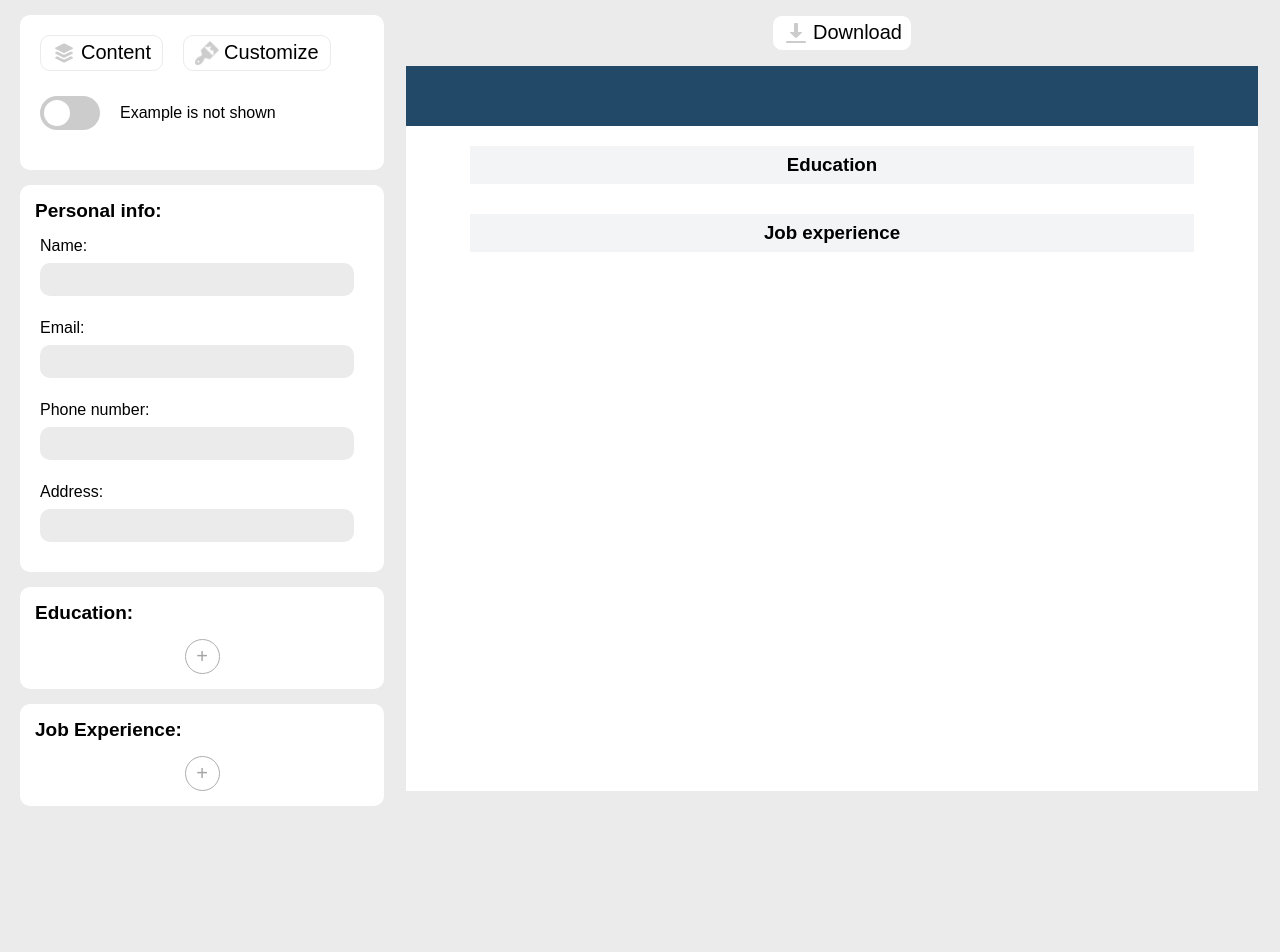
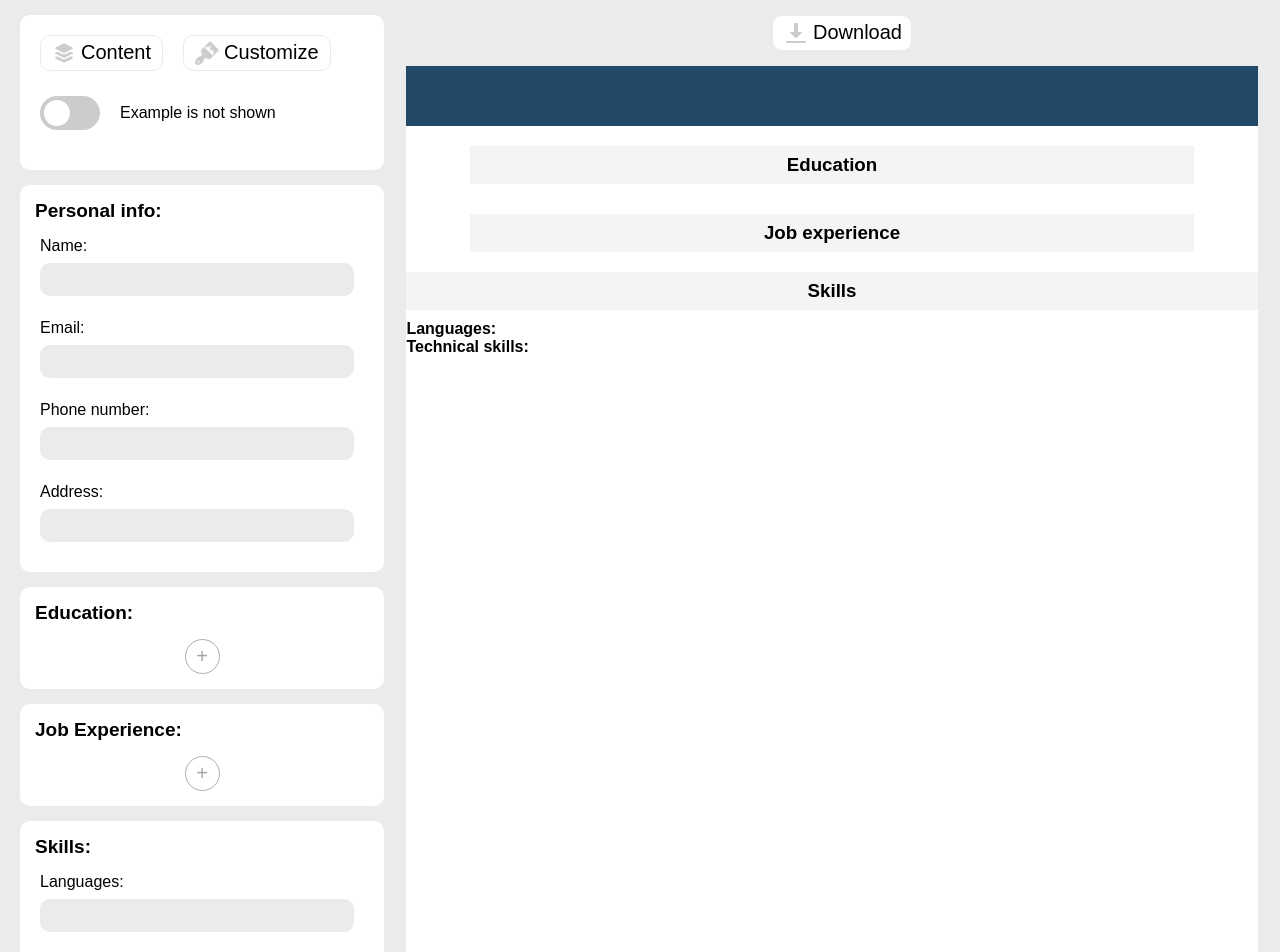
Before and after one commit to vasenkom/CV-maker, a React (Vite) app in the folder cvMaker/: page / in a window 1280 px wide. Shown: the top 952 px of the page. Before the commit the page ends 806 px from the top, so only its background shows below. Built offline with nearby package versions, Linux system fonts and the light colour scheme.

Commit message:
add Skills form

```diff
--- a/cvMaker/src/components/CV.jsx
+++ b/cvMaker/src/components/CV.jsx
@@ -1,5 +1,6 @@
 export function CVprototype({
   personalInfo,
+  skills,
   educationList,
   saveFormData,
   currentEducation,
@@ -64,7 +65,9 @@ export function CVprototype({
                   <p>{currentEducation.location}</p>
                 </div>
                 <div id="column2">
-                  <p>{currentEducation.school}</p>
+                  <p>
+                    <b>{currentEducation.school}</b>
+                  </p>
                   <p>{currentEducation.degree}</p>
                 </div>
               </div>
@@ -83,7 +86,9 @@ export function CVprototype({
                         <p>{edu.location}</p>
                       </div>
                       <div id="column2">
-                        <p>{edu.school}</p>
+                        <p>
+                          <b>{edu.school}</b>
+                        </p>
                         <p>{edu.degree}</p>
                       </div>
                     </div>
@@ -102,7 +107,9 @@ export function CVprototype({
                   <p>{edu.location}</p>
                 </div>
                 <div id="column2">
-                  <p>{edu.school}</p>
+                  <p>
+                    <b>{edu.school}</b>
+                  </p>
                   <p>{edu.degree}</p>
                 </div>
               </div>
@@ -125,7 +132,9 @@ export function CVprototype({
                   <p>{currentJobInput.locationJob}</p>
                 </div>
                 <div id="column2">
-                  <p>{currentJobInput.companyName}</p>
+                  <p>
+                    <b>{currentJobInput.companyName}</b>
+                  </p>
                   <p>{currentJobInput.positionTitle}</p>
                   <p>{currentJobInput.descriptionJob}</p>
                 </div>
@@ -145,7 +154,9 @@ export function CVprototype({
                         <p>{job.locationJob}</p>
                       </div>
                       <div id="column2">
-                        <p>{job.companyName}</p>
+                        <p>
+                          <b>{job.companyName}</b>
+                        </p>
                         <p>{job.positionTitle}</p>
                         <p>{job.descriptionJob}</p>
                       </div>
@@ -165,13 +176,31 @@ export function CVprototype({
                   <p>{job.locationJob}</p>
                 </div>
                 <div id="column2">
-                  <p>{job.companyName}</p>
+                  <p>
+                    <b>{job.companyName}</b>
+                  </p>
                   <p>{job.positionTitle}</p>
                   <p>{job.descriptionJob}</p>
                 </div>
               </div>
             ))}
         </div>
+
+        <div id="skills">
+          <h3 className="header-text">Skills</h3>
+          <div className="skillsLine">
+            <p>
+              <b>Languages:</b>
+            </p>
+            <p>{skills.languages}</p>
+          </div>
+          <div className="skillsLine">
+            <p>
+              <b>Technical skills:</b>
+            </p>
+            <p>{skills.technicalSkills}</p>
+          </div>
+        </div>
       </div>
     </>
   );
--- /dev/null
+++ b/cvMaker/src/components/forms/SkillsForm.jsx
@@ -0,0 +1,34 @@
+import { Form } from "./form";
+
+export function SkillsForm({ skills, handleInputChange, customizeMode }) {
+  const formField = [
+    {
+      label: "Languages",
+      name: "languages",
+      value: skills.languages,
+      id: "personalForm",
+    },
+    {
+      label: "Technical Skills",
+      name: "technicalSkills",
+      value: skills.technicalSkills,
+      id: "personalForm",
+    },
+  ];
+
+  return (
+    <>
+      <div id="form" style={{ display: customizeMode ? "none" : "block" }}>
+        <p className="personal-info-label">Skills:</p>
+        <form id="personalForm">
+          {formField.map(({ label, name, value, id }, index) => (
+            <div key={index} id={id}>
+              <label htmlFor={name}>{label}:</label>
+              <Form name={name} value={value} onChange={handleInputChange} />
+            </div>
+          ))}
+        </form>
+      </div>
+    </>
+  );
+}
--- a/cvMaker/src/main.jsx
+++ b/cvMaker/src/main.jsx
@@ -4,6 +4,7 @@ import { createRoot } from "react-dom/client";
 import { SettingPart } from "./components/settings/SettingsMain";
 import { PersonalForms } from "./components/forms/PersonalForms";
 import { EducationForm } from "./components/forms/EducationForm";
+import { SkillsForm } from "./components/forms/SkillsForm";
 import { CVprototype } from "./components/CV";
 import { SettingsButtons } from "./components/settings/Buttons";
 import { handleDownloadPDF } from "./components/downloadPDF";
@@ -41,6 +42,12 @@ const defaultJob = {
   idJob: crypto.randomUUID(),
 };
 
+const defaultSkills = {
+  languages: "",
+  technicalSkills: "",
+  id: crypto.randomUUID(),
+};
+
 function Application() {
   // Personal data main point
   const [personalInfo, setPersonalInfo] = useState(defaultPersonalInfo);
@@ -50,6 +57,9 @@ function Application() {
     const { name, value } = e.target;
     setter((prevData) => ({ ...prevData, [name]: value }));
   };
+
+  // Skills data main point
+  const [skills, setSkills] = useState(defaultSkills);
 
   const [educationList, setEducationList] = useState([]); // Array of education objects
 
@@ -219,6 +229,11 @@ function Application() {
         },
       ]);
 
+      setSkills({
+        languages: "English C1, Czech B2",
+        technicalSkills: "MS Office, React, CSS, HTML, JavaScript",
+      });
+
       setVisibleForm(false); // Close the editing form
       setVisibleJobForm(false);
     } else {
@@ -325,6 +340,11 @@ function Application() {
           changeHeadFontColor={changeHeadFontColor}
           changeFontFamily={changeFontFamily}
         />
+        <SkillsForm
+          skills={skills}
+          handleInputChange={handleInputChange(setSkills)}
+          customizeMode={customizeMode}
+        />
       </div>
       <div id="Right">
         <SettingsButtons
@@ -338,6 +358,7 @@ function Application() {
         />
         <CVprototype
           personalInfo={personalInfo}
+          skills={skills}
           educationList={educationList}
           saveFormData={saveFormData}
           currentEducation={currentEducation}
```
